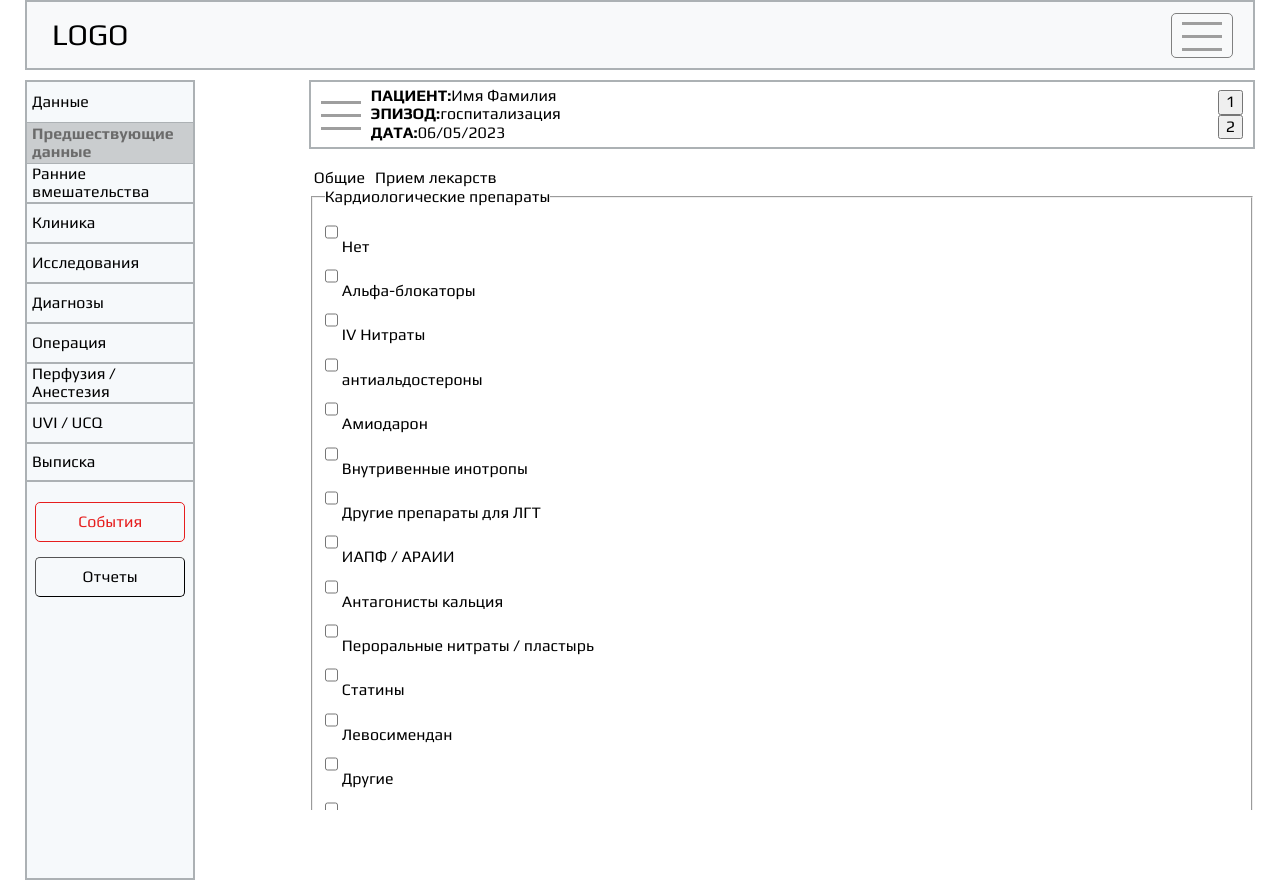
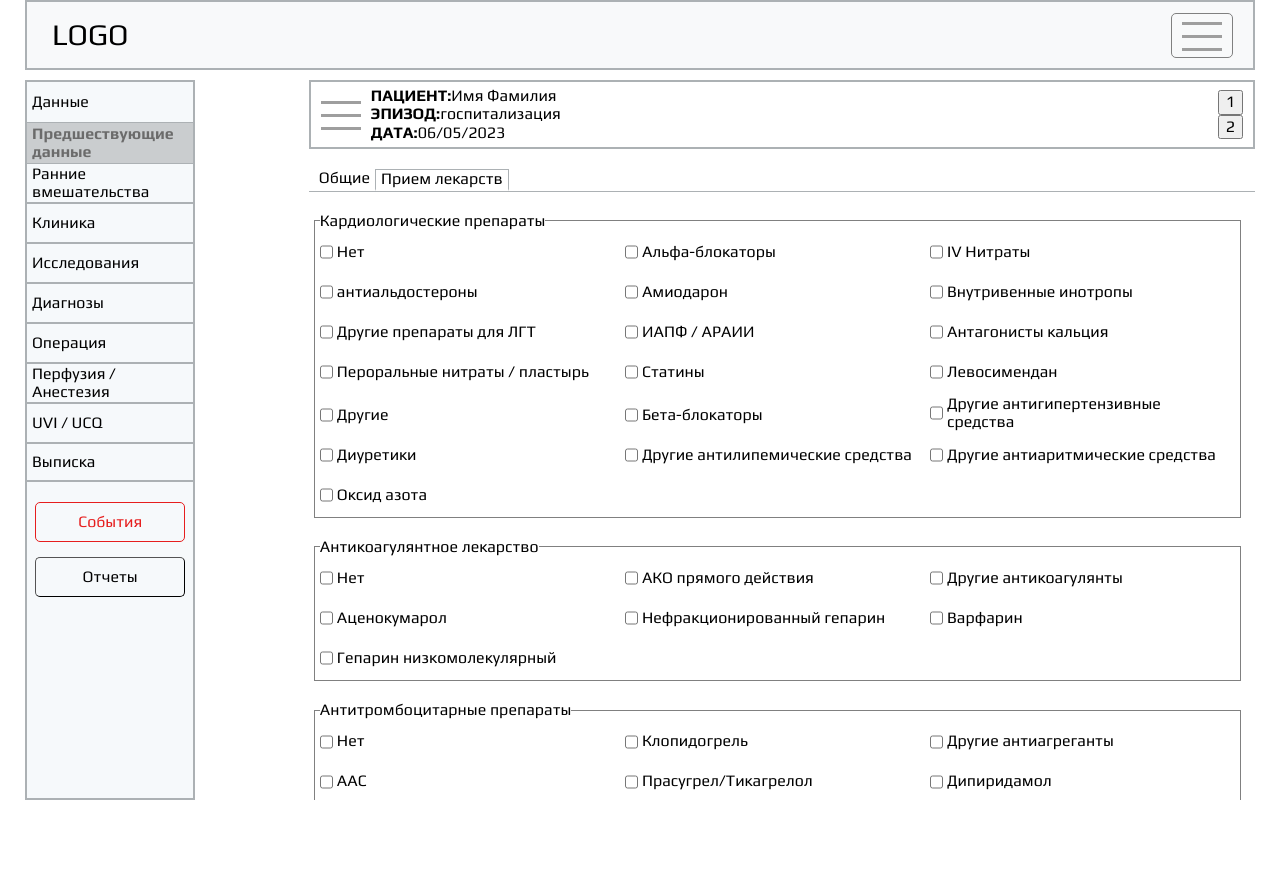
Before and after one commit to RDaudov/rrkh2, a Nuxt app: page /background/medicament in a window 1280 px wide. After the commit the page ends 800 px from the top, so only its background shows below. Built offline with nearby package versions, Linux system fonts and the light colour scheme.

Commit message:
part adaptive

```diff
--- a/app.vue
+++ b/app.vue
@@ -10,7 +10,7 @@
 <script>
 </script>
 <style>
-@import url('~/public/assets/style.css');
+@import url('~/public/assets/index.scss');
 .container {
   width: 390px;
   margin: auto;
--- a/components/Main.vue
+++ b/components/Main.vue
@@ -50,7 +50,7 @@ export default {
     top: 0;
     z-index: 99;
     width: 100%;
-    height: 100vh;
+    height: calc(100vh - 80px);
     display: flex;
     background-color: rgba($color: #000000, $alpha: 0);
     transform: translateX(-100%);
@@ -65,7 +65,7 @@ export default {
 
  .main-inner {
     width: 100%;
-    height: calc(100vh - 70px);
+    height: calc(100vh - 80px);
     transform: translateX(0%);
     transition: .5s;
     overflow: scroll;
--- a/pages/background/common.vue
+++ b/pages/background/common.vue
@@ -2,74 +2,97 @@
 
     <h4>Общие предшествующие данные</h4>
 
-    <fieldset class="general-background">
+    <fieldset class="inputgroup">
+        <div class="inputwrap">
             <label for="major-cardiac-surgery">Большая кардиохирургия</label>
             <select name="major-cardiac-surgery" id="major-cardiac-surgery">
                 <option value=""></option>
             </select>
+        </div>
+        <div class="inputwrap">
             <label for="allergy">Аллергия</label>
             <select name="allergy" id="allergy">
                 <option value=""></option>
             </select>
+        </div>
+        <div class="inputwrap">
             <label for="allergy-type">Тип аллергии</label>
             <input type="text" name="allergy-type" id="allergy-type" disabled>
+        </div>
+        <div class="inputwrap">
             <label for="obesity">Ожирение</label>
             <select name="obesity" id="obesity" disabled>
                 <option value=""></option>
             </select>
+        </div>
+        <div class="inputwrap">
             <label for="protein-deficiency">Дефицит белка</label>
             <select name="protein-deficiency" id="protein-deficiency" disabled>
                 <option value=""></option>
             </select>
+        </div>
+        <div class="inputwrap">
             <label for="social-support">Социальная поддержка</label>
             <select name="social-support" id="social-support">
                 <option value=""></option>
             </select>
+        </div>
     </fieldset>
 
     <h4>Дыхательная история</h4>
 
-    <fieldset class="">
+    <fieldset class="inputgroup">
+        <div class="inputwrap">
             <label for="COPD">ХОБЛ</label>
             <select name="COPD" id="COPD">
                 <option value=""></option>
             </select>
+        </div>
+        <div class="inputwrap">
             <label for="COPD-treatment">Лечение ХОБЛ</label>
             <select name="COPD-treatment" id="COPD-treatment" disabled>
                 <option value=""></option>
             </select>
+        </div>
+        <div class="inputwrap">
             <label for="COPD-degree">Степень ХОБЛ</label>
             <select name="COPD-degree" id="COPD-degree">
                 <option value=""></option>
             </select>
+        </div>
+        <div class="inputwrap">
             <label for="asthma">Астма</label>
             <select name="asthma" id="asthma">
                 <option value=""></option>
             </select>
+        </div>
+        <div class="inputwrap">
             <label for="smoking">Курение</label>
             <select name="smoking" id="smoking">
                 <option value=""></option>
             </select>
+        </div>
+        <div class="inputwrap">
             <label for="smoking-rate">Степень курения</label>
             <select name="smoking-rate" id="smoking-rate" disabled>
                 <option value=""></option>
             </select>
+        </div>
+        <div class="inputwrap">
             <label for="soas">СОАС</label>
             <select name="soas" id="soas">
                 <option value=""></option>
             </select>
+        </div>
+        <div class="inputwrap">
             <label for="pulmonary-thromboembolism">Легочная тромбоэмболия</label>
             <select name="pulmonary-thromboembolism" id="pulmonary-thromboembolism">
                 <option value=""></option>
             </select>
+        </div>
+        <div class="inputwrap">
             <label for="other-respiratory">Другое респираторное</label>
             <select name="other-respiratory" id="other-respiratory"></select>
+        </div>
     </fieldset>
 </template>
-<style lang="scss" scoped>
-fieldset {
-    display: flex;
-    flex-direction: row;
-    flex-wrap: wrap;
-}
-</style>
--- a/pages/background/medicament.vue
+++ b/pages/background/medicament.vue
@@ -1,192 +1,192 @@
 <template>
-    <fieldset class="checkbox">
+    <fieldset class="checkbox-group">
         <legend>Кардиологические препараты</legend>
-        <div>
+        <div class="checkbox-wrap">
             <input type="checkbox" id="no">
             <label for="no">Нет</label>
         </div>
-        <div>
+        <div class="checkbox-wrap">
             <input type="checkbox">
             <label for="no">Альфа-блокаторы</label>
         </div>
-        <div>
+        <div class="checkbox-wrap">
             <input type="checkbox">
             <label for="no">IV Нитраты</label>
         </div>
-        <div>
+        <div class="checkbox-wrap">
             <input type="checkbox">
             <label for="no">антиальдостероны</label>
         </div>
-        <div>
+        <div class="checkbox-wrap">
             <input type="checkbox">
             <label for="no">Амиодарон</label>
         </div>
-        <div>
+        <div class="checkbox-wrap">
             <input type="checkbox">
             <label for="no">Внутривенные инотропы</label>
         </div>
-        <div>
+        <div class="checkbox-wrap">
             <input type="checkbox">
             <label for="no">Другие препараты для ЛГТ</label>
         </div>
-        <div>
+        <div class="checkbox-wrap">
             <input type="checkbox">
             <label for="no">ИАПФ / АРАИИ</label>
         </div>
-        <div>
+        <div class="checkbox-wrap">
             <input type="checkbox">
             <label for="no">Антагонисты кальция</label>
         </div>
-        <div>
+        <div class="checkbox-wrap">
             <input type="checkbox">
             <label for="no">Пероральные нитраты / пластырь</label>
         </div>
-        <div>
+        <div class="checkbox-wrap">
             <input type="checkbox">
             <label for="no">Статины</label>
         </div>
-        <div>
+        <div class="checkbox-wrap">
             <input type="checkbox">
             <label for="no">Левосимендан</label>
         </div>
-        <div>
+        <div class="checkbox-wrap">
             <input type="checkbox">
             <label for="no">Другие</label>
         </div>
-        <div>
+        <div class="checkbox-wrap">
             <input type="checkbox">
             <label for="no">Бета-блокаторы</label>
         </div>
-        <div>
+        <div class="checkbox-wrap">
             <input type="checkbox">
             <label for="no">Другие антигипертензивные средства</label>
         </div>
-        <div>
+        <div class="checkbox-wrap">
             <input type="checkbox">
             <label for="no">Диуретики</label>
         </div>
-        <div>
+        <div class="checkbox-wrap">
             <input type="checkbox">
             <label for="no">Другие антилипемические средства</label>
         </div>
-        <div>
+        <div class="checkbox-wrap">
             <input type="checkbox">
             <label for="no">Другие антиаритмические средства</label>
         </div>
-        <div>
+        <div class="checkbox-wrap">
             <input type="checkbox">
             <label for="no">Оксид азота</label>
         </div>
     </fieldset>
-    <fieldset class="checkbox">
+    <fieldset class="checkbox-group">
         <legend>Антикоагулянтное лекарство</legend>
-       <div>
+       <div class="checkbox-wrap">
             <input type="checkbox" name="" id="">
             <label for="no">Нет</label>
        </div>
-       <div>
+       <div class="checkbox-wrap">
             <input type="checkbox" name="" id="">
             <label for="no">АКО прямого действия</label>
        </div>
-       <div>
+       <div class="checkbox-wrap">
             <input type="checkbox" name="" id="">
             <label for="no">Другие антикоагулянты</label>
        </div>
-       <div>
+       <div class="checkbox-wrap">
             <input type="checkbox" name="" id="">
             <label for="no">Аценокумарол</label>
        </div>
-       <div>
+       <div class="checkbox-wrap">
             <input type="checkbox" name="" id="">
             <label for="no">Нефракционированный гепарин</label>
        </div>
-       <div>
+       <div class="checkbox-wrap">
             <input type="checkbox" name="" id="">
             <label for="no">Варфарин</label>
        </div>
-       <div>
+       <div class="checkbox-wrap">
             <input type="checkbox" name="" id="">
             <label for="no">Гепарин низкомолекулярный</label>
        </div>
     </fieldset>
-    <fieldset class="checkbox">
+    <fieldset class="checkbox-group">
         <legend>Антитромбоцитарные препараты</legend>
-        <div>
+        <div class="checkbox-wrap">
             <input type="checkbox" name="" id="">
             <label for="">Нет</label>
         </div>
-        <div>
+        <div class="checkbox-wrap">
             <input type="checkbox" name="" id="">
             <label for="">Клопидогрель</label>
         </div>
-        <div>
+        <div class="checkbox-wrap">
             <input type="checkbox" name="" id="">
             <label for="">Другие антиагреганты</label>
         </div>
-        <div>
+        <div class="checkbox-wrap">
             <input type="checkbox" name="" id="">
             <label for="">ААС</label>
         </div>
-        <div>
+        <div class="checkbox-wrap">
             <input type="checkbox" name="" id="">
             <label for="">Прасугрел/Тикагрелол</label>
         </div>
-        <div>
+        <div class="checkbox-wrap">
             <input type="checkbox" name="" id="">
             <label for="">Дипиридамол</label>
         </div>
-        <div>
+        <div class="checkbox-wrap">
             <input type="checkbox" name="" id="">
             <label for="">Анти IIB-IIIA</label>
         </div>
     </fieldset>
-    <fieldset class="checkbox">
+    <fieldset class="checkbox-group">
         <legend>Кардиологические препараты</legend>
-        <div>
+        <div class="checkbox-wrap">
             <input type="checkbox" name="" id="">
             <label for="">Нет</label>
         </div>
-        <div>
+        <div class="checkbox-wrap">
             <input type="checkbox" name="" id="">
             <label for="">инсулин</label>
         </div>
-        <div>
+        <div class="checkbox-wrap">
             <input type="checkbox" name="" id="">
             <label for="">Анальгетики</label>
         </div>
-        <div>
+        <div class="checkbox-wrap">
             <input type="checkbox" name="" id="">
             <label for="">Пероральные антибиотики</label>
         </div>
-        <div>
+        <div class="checkbox-wrap">
             <input type="checkbox" name="" id="">
             <label for="">Бронходилататоры</label>
         </div>
-        <div>
+        <div class="checkbox-wrap">
             <input type="checkbox" name="" id="">
             <label for="">Метформин</label>
         </div>
-        <div>
+        <div class="checkbox-wrap">
             <input type="checkbox" name="" id="">
             <label for="">Стероиды</label>
         </div>
-        <div>
+        <div class="checkbox-wrap">
             <input type="checkbox" name="" id="">
             <label for="">Парентеральные антибиотики</label>
         </div>
-        <div>
+        <div class="checkbox-wrap">
             <input type="checkbox" name="" id="">
             <label for="">Домашний кислород</label>
         </div>
-        <div>
+        <div class="checkbox-wrap">
             <input type="checkbox" name="" id="">
             <label for="">Другие противодиабетические средства</label>
         </div>
-        <div>
+        <div class="checkbox-wrap">
             <input type="checkbox" name="" id="">
             <label for="">Иммунодепрессанты</label>
         </div>
-        <div>
+        <div class="checkbox-wrap">
             <input type="checkbox" name="" id="">
             <label for="">Другие</label>
         </div>
--- /dev/null
+++ b/public/assets/index.scss
@@ -0,0 +1,80 @@
+@import url('~/node_modules/normalize.css/normalize.css');
+@import url('https://fonts.googleapis.com/css2?family=Play:wght@400;700&family=Plus+Jakarta+Sans&display=swap');
+
+* {
+    box-sizing: border-box;
+}
+
+body {
+    font-size: 16px;
+    font-family: 'Play', sans-serif;
+}
+
+ul {
+    margin: 0;
+    padding: 0;
+}
+
+li {
+    list-style: none;
+}
+
+input {
+    height: 40px;
+    padding: 5px;
+}
+
+select {
+    height: 35px;
+}
+
+.checkbox-group {
+
+    display: grid;
+    align-items: end;
+    grid-template-columns: repeat(auto-fill, minmax(238px, 1fr));
+    flex-wrap: wrap;
+    border: 1px solid grey;
+    margin: 0 5px 20px;
+    padding: 2px 5px;
+    width: 98%;
+    .checkbox-wrap {
+        display: flex;
+        align-items: center;
+    }
+}
+
+label {
+    margin: 3px 4px;
+}
+
+.inputgroup {
+    display: grid;
+    align-items: end;
+    grid-template-columns: repeat(auto-fill, minmax(238px, 1fr));
+    column-gap: 1rem;
+    margin: 0 5px 15px;
+}
+
+.inputwrap {
+    display: flex;
+    flex-direction: column;
+    margin-bottom: 5px;
+}
+
+.tabs {
+    display: flex;
+    justify-content: flex-start;
+    border-bottom: 1px solid #acb1b4;
+    margin-bottom: 20px;
+    padding-left: 5px;
+    .router-link-active {
+        border:1px solid #acb1b4;
+        border-bottom: 2px solid white;
+    }
+}
+
+.tab-link {
+    padding: 5px 10px;
+    margin-bottom: -1px;
+}
--- a/public/assets/style.css
+++ /dev/null
@@ -1,51 +0,0 @@
-@import url('~/node_modules/normalize.css/normalize.css');
-@import url('https://fonts.googleapis.com/css2?family=Play:wght@400;700&family=Plus+Jakarta+Sans&display=swap');
-
-* {
-    box-sizing: border-box;
-}
-
-body {
-    font-size: 16px;
-    font-family: 'Play', sans-serif;;
-}
-
-ul {
-    margin: 0;
-    padding: 0;
-}
-
-li {
-    list-style: none;
-}
-
-input {
-    height: 40px;
-    padding: 5px;
-}
-
-select {
-    height: 35px;
-}
-
-.documents {
-    display: flex;
-    justify-content: flex-start;
-    align-items: center;
-}
-
-label {
-    margin: 3px 4px;
-}
-
-.inputgroup {
-    display: grid;
-    grid-template-columns: repeat(auto-fill, minmax(238px, 1fr));
-    column-gap: 1rem;
-    margin: 0 5px 20px;
-}
-
-.inputwrap {
-    display: flex;
-    flex-direction: column;
-}
```
Also changed, not shown: pages/identify/episode.vue (+9 -1 lines), pages/identify/registration.vue (+32 -6 lines). Lines whose indentation alone changed are shown as unchanged.
